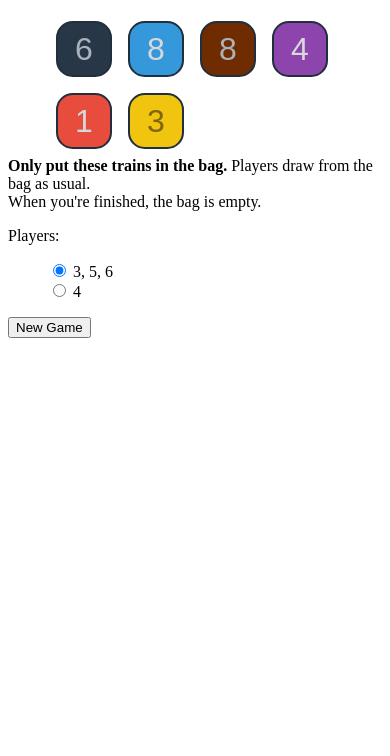
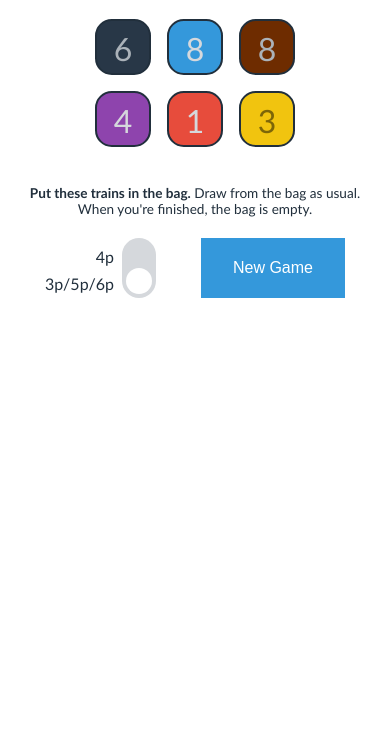
Before and after one commit to pixelatedpenny/pixelatedpenny.github.io, a plain HTML site: page sncf/index.html in a window 390 px wide. Shown: the part 88-844 px from the top of the page. Drawn offline with nearby package versions, Linux system fonts and the light colour scheme.

Commit message:
big mobile-friendly commit
lots of css changes, responsive layout

```diff
--- a/sncf/index.html
+++ b/sncf/index.html
@@ -1,27 +1,59 @@
-<h1><a href="https://boardgamegeek.com/boardgame/75358/paris-connection">SNCF 🚂</a></h1>
-<p><strong>S</strong>ix <strong>N</strong>umbers, <strong>C</strong>onveniently <strong>F</strong>ormatted</p>
+<html>
+<head>
+<meta name="viewport" content="width=device-width, initial-scale=1" />
+</head>
 
-<ul id="pickedTrains" class="results">
-</ul>
+<body>
+<div class="wrapper">
+	<div class="header">
+		<h1><a href="https://boardgamegeek.com/boardgame/75358/paris-connection">SNCF 🚂</a></h1>
+		<p><strong>S</strong>ix <strong>N</strong>umbers, <strong>C</strong>onveniently <strong>F</strong>ormatted</p>
+	</div>
 
-<strong>Only put these trains in the bag.</strong> Players draw from the bag as usual.<br />
-When you're finished, the bag is empty.
+	<ul id="pickedTrains" class="results">
+	</ul>
 
-<p>
-  Players:
-</p>
-<ul>
-  <li><label><input type="radio" name="players" value="30" checked /> 3, 5, 6</label></li>
-  <li><label><input type="radio" name="players" value="32" /> 4</label></li>
-</ul>
+	<p class="explanation"><strong>Put these trains in the bag.</strong> Draw from the bag as usual. When you're finished, the bag is empty.</p>
 
-<p>
-  <button id="newgame">New Game</button>
-</p>
+	<ul class="controls">
+		<li>
+		<ul class="train-count-labels">
+			<li>4p</li>
+			<li>3p/5p/6p</li>
+		</ul>
+		<label class="switch">
+		  <input class="train-count" type="checkbox">
+		  <span class="slider round"></span>
+		</label>
+		</li>
+
+		<li>
+		<input class="new-game-button" id="newgame" type="button" value="New Game" />
+		</li>
+	</ul>
+</div>
+</body>
 
 <style>
+	html {
+	  font-family: Trebuchet MS, sans-serif;
+	  color: #212F3C;
+	  max-width: device-width;
+	}
+
+	body {
+	  margin:0;
+	}
+
+	h1 {
+	  font-family: Trebuchet MS, sans-serif;
+	  font-size: 200%;
+	  margin-bottom: 0;
+	}
+
 	ul {
 	  list-style-type: none;
+	  padding: 0;
 	}
 
 	a:link, a:visited {
@@ -29,13 +61,35 @@ When you're finished, the bag is empty.
 	  text-decoration: none;
 	}
 
-	.train-number {
-	  font-size: 200%;
+	.wrapper {
+	  display: -webkit-box;
+	  display: -moz-box;
+	  display: -ms-flexbox;
+	  display: -webkit-flex;
+	  display: flex;
+	  margin: auto;
+
+	  -webkit-flex-flow: column;
+	  align-items: center;
+	}
+
+	.wrapper > * {
+		width: 100%;
+	}
+
+	.header {
+	  background-color: #D5D8DC;
+	  text-align: center;
+	  margin-bottom: 16px;
+	}
+
+	.header > * {
+	  margin-top: 4px;
 	}
 
 	.results {
+	  max-width: 220px;
 	  list-style: none;
-	  margin: 5px;
 
 	  display: -webkit-box;
 	  display: -moz-box;
@@ -45,7 +99,7 @@ When you're finished, the bag is empty.
 	  margin: auto;
 
 	  -webkit-flex-flow: row wrap;
-	  justify-content: left;
+	  justify-content: center;
 	}
 
 	li.number-circle {
@@ -57,7 +111,7 @@ When you're finished, the bag is empty.
 		margin: 8px;
 
 		text-align: center;
-		font: 32px Arial, sans-serif;
+		font-size: 32px;
 		display: inline;
 	}
 
@@ -96,6 +150,127 @@ When you're finished, the bag is empty.
 		border: 2px solid #212F3C;
 		color: #7D6608;
 	}
+
+	.explanation {
+		font-size: 85%;
+		text-align: center;
+		width: 90%;
+		padding-top: 16px;
+	}
+
+	.controls {
+	  list-style: none;
+
+	  display: -webkit-box;
+	  display: -moz-box;
+	  display: -ms-flexbox;
+	  display: -webkit-flex;
+	  display: flex;
+	  margin: auto;
+
+	  display: flex;
+	  margin: auto;
+
+	  -webkit-flex-flow: row wrap;
+	  justify-content: space-evenly;
+	  height: 60px;
+	  padding-top: 8px;
+	  max-width: 400px;
+	}
+
+	/* The switch - the box around the slider */
+	.switch {
+	  position: relative;
+	  display: inline-block;
+	  width: 34px;
+	  height: 60px;
+	}
+
+	/* Hide default HTML checkbox */
+	.switch input {display:none;}
+
+	/* The slider */
+	.slider {
+	  position: absolute;
+	  cursor: pointer;
+	  top: 0;
+	  left: 0;
+	  right: 0;
+	  bottom: 0;
+	  background-color: #D5D8DC;
+	  -webkit-transition: .4s;
+	  transition: .4s;
+	}
+
+	.slider:before {
+	  position: absolute;
+	  content: "";
+	  height: 26px;
+	  width: 26px;
+	  left: 4px;
+	  bottom: 4px;
+	  background-color: white;
+	  -webkit-transition: .4s;
+	  transition: .4s;
+	}
+
+	input:checked + .slider {
+	  background-color: #3498DB;
+	}
+
+	input:focus + .slider {
+	  box-shadow: 0 0 1px #3498DB;
+	}
+
+	input:checked + .slider:before {
+	  -webkit-transform: translateY(-26px);
+	  -ms-transform: translateY(-26px);
+	  transform: translateY(-26px);
+	}
+
+	/* Rounded sliders */
+	.slider.round {
+	  border-radius: 34px;
+	}
+
+	.slider.round:before {
+	  border-radius: 50%;
+	}
+
+	.train-count-labels {
+	  list-style: none;
+
+	  display: -webkit-box;
+	  display: -moz-box;
+	  display: -ms-flexbox;
+	  display: -webkit-flex;
+	  display: flex;
+	  margin: auto;
+
+	  -webkit-flex-flow: column;
+	  justify-content: space-evenly;
+	  float: left;
+	  height: 100%;
+	  text-align: right;
+	  margin-right: 8px;
+	}
+
+	.new-game-button {
+		background-color: #3498DB;
+		border: none;
+		color: white;
+		padding: 15px 32px;
+		text-align: center;
+		text-decoration: none;
+		display: inline-block;
+		font-size: 16px;
+		height: 95%;
+		cursor: pointer;
+	}
+
+	.new-game-button:hover {
+		background-color: #5DADE2;
+	}
 </style>
 
 <script src="https://ajax.googleapis.com/ajax/libs/jquery/3.3.1/jquery.min.js"></script>
@@ -128,7 +303,7 @@ var makeTrainHtml = function(grouped) {
 $("#newgame").click(function() {
   bag = initializeBag();
   picked = [];
-  var totalPlayerTrains = $('input[name=players]:checked').val();
+  var totalPlayerTrains = $('input.train-count').is(':checked') ? 32 : 30;
 
   picked = _.first(_.shuffle(bag), totalPlayerTrains);
   grouped = _.countBy(picked, function(color) {
@@ -138,10 +313,11 @@ $("#newgame").click(function() {
   $("#pickedTrains").html(makeTrainHtml(grouped));
 });
 
-$("input[name=players]").change(function() {
+$("input.train-count").change(function() {
 	$("#newgame").trigger("click");
 });
 
 // display trains on page load
 $("#newgame").trigger("click");
 </script>
+</html>
```
